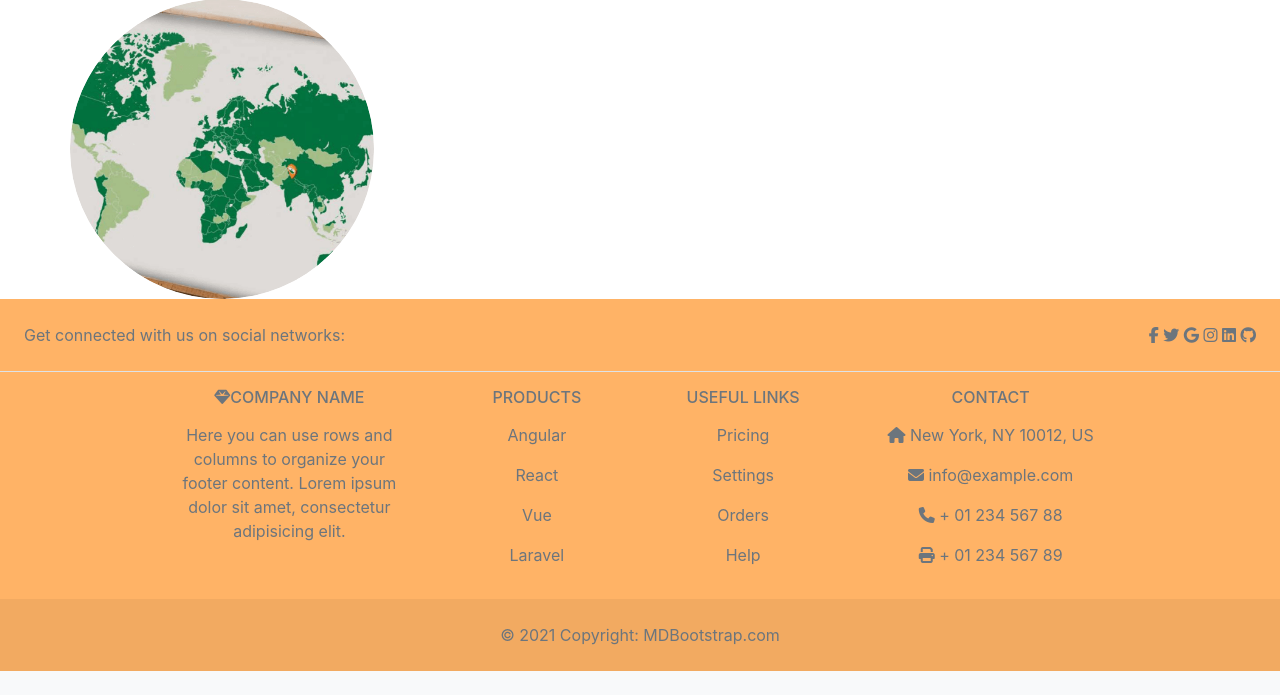
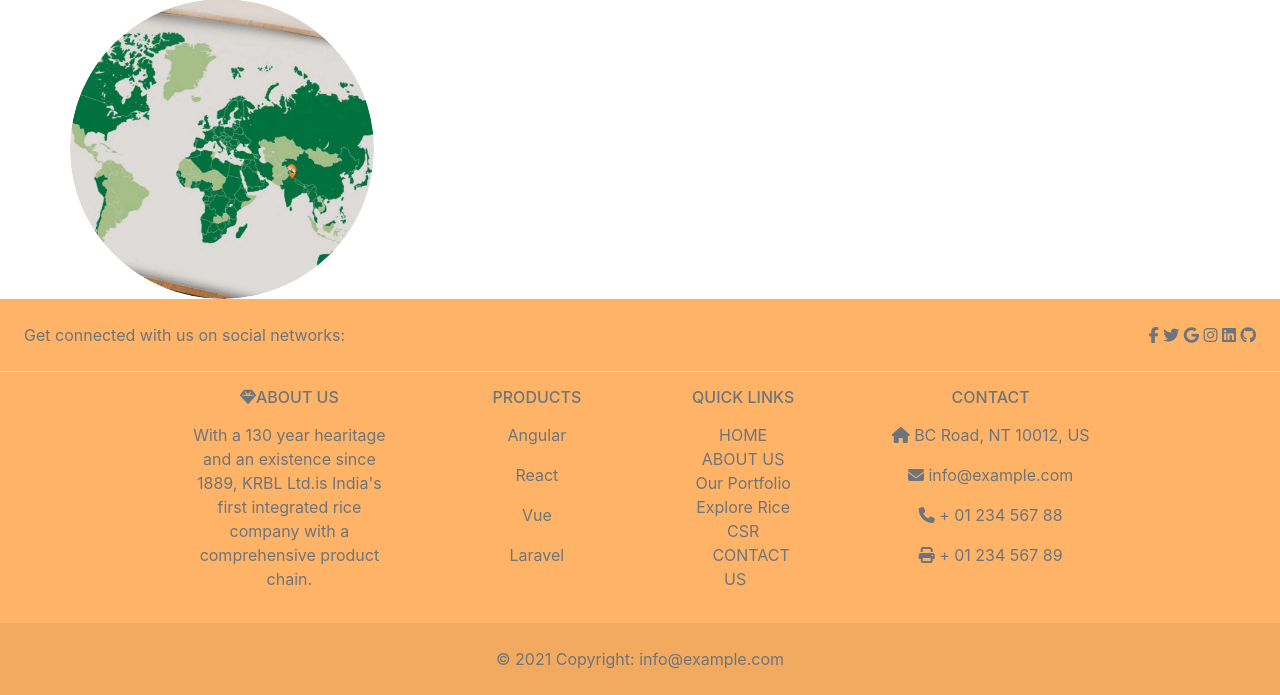
Before and after one commit to itzjhuma/food, a PHP site: page /index.php in a window 1280 px wide. Shown: the part 763-1458 px from the top of the page. Before the commit the page ends 1434 px from the top, so only its background shows below. Run offline with PHP 8.4, Linux system fonts and the light colour scheme; some libraries are stand-ins or nearby versions; some web fonts are replaced.

Commit message:
footer modifi

```diff
--- a/footer.php
+++ b/footer.php
@@ -50,11 +50,12 @@
         <div class="col-md-3 col-lg-4 col-xl-3 mx-auto mb-4">
           <!-- Content -->
           <h6 class="text-uppercase fw-bold mb-4">
-            <i class="fas fa-gem me-3"></i>Company name
+            <i class="fas fa-gem me-3"></i>About us
           </h6>
           <p>
-            Here you can use rows and columns to organize your footer content. Lorem ipsum
-            dolor sit amet, consectetur adipisicing elit.
+            With a 130 year hearitage and an existence since
+            1889, KRBL Ltd.is India's first integrated rice
+            company with a comprehensive product chain.
           </p>
         </div>
         <!-- Grid column -->
@@ -84,20 +85,14 @@
         <div class="col-md-3 col-lg-2 col-xl-2 mx-auto mb-4">
           <!-- Links -->
           <h6 class="text-uppercase fw-bold mb-4">
-            Useful links
+            Quick Links
           </h6>
-          <p>
-            <a href="#!" class="text-reset">Pricing</a>
-          </p>
-          <p>
-            <a href="#!" class="text-reset">Settings</a>
-          </p>
-          <p>
-            <a href="#!" class="text-reset">Orders</a>
-          </p>
-          <p>
-            <a href="#!" class="text-reset">Help</a>
-          </p>
+        <a href="index.php" class="nav-item nav-link active text-reset"> HOME </a>
+        <a href="about.php" class="nav-item nav-link text-reset"> ABOUT US </a>
+        <a href="our portfolio.php" class="nav-item nav-link text-reset"> Our Portfolio</a>
+        <a href="explore.php" class="nav-item nav-link text-reset"></i>Explore Rice </a>
+        <a href="csr.php" class="nav-item nav-link text-reset">CSR</a>
+        <a href="contact.php" class="nav-item nav-link text-reset"> CONTACT US </a>
         </div>
         <!-- Grid column -->
 
@@ -105,7 +100,7 @@
         <div class="col-md-4 col-lg-3 col-xl-3 mx-auto mb-md-0 mb-4">
           <!-- Links -->
           <h6 class="text-uppercase fw-bold mb-4">Contact</h6>
-          <p><i class="fas fa-home me-3"></i> New York, NY 10012, US</p>
+          <p><i class="fas fa-home me-3"></i> BC Road, NT 10012, US</p>
           <p>
             <i class="fas fa-envelope me-3"></i>
             info@example.com
@@ -123,7 +118,7 @@
   <!-- Copyright -->
   <div class="text-center p-4" style="background-color: rgba(0, 0, 0, 0.05);">
     © 2021 Copyright:
-    <a class="text-reset fw-bold" href="https://mdbootstrap.com/">MDBootstrap.com</a>
+    <a class="text-reset fw-bold" href="https://mdbootstrap.com/">info@example.com</a>
   </div>
   <!-- Copyright -->
 </footer>
```
